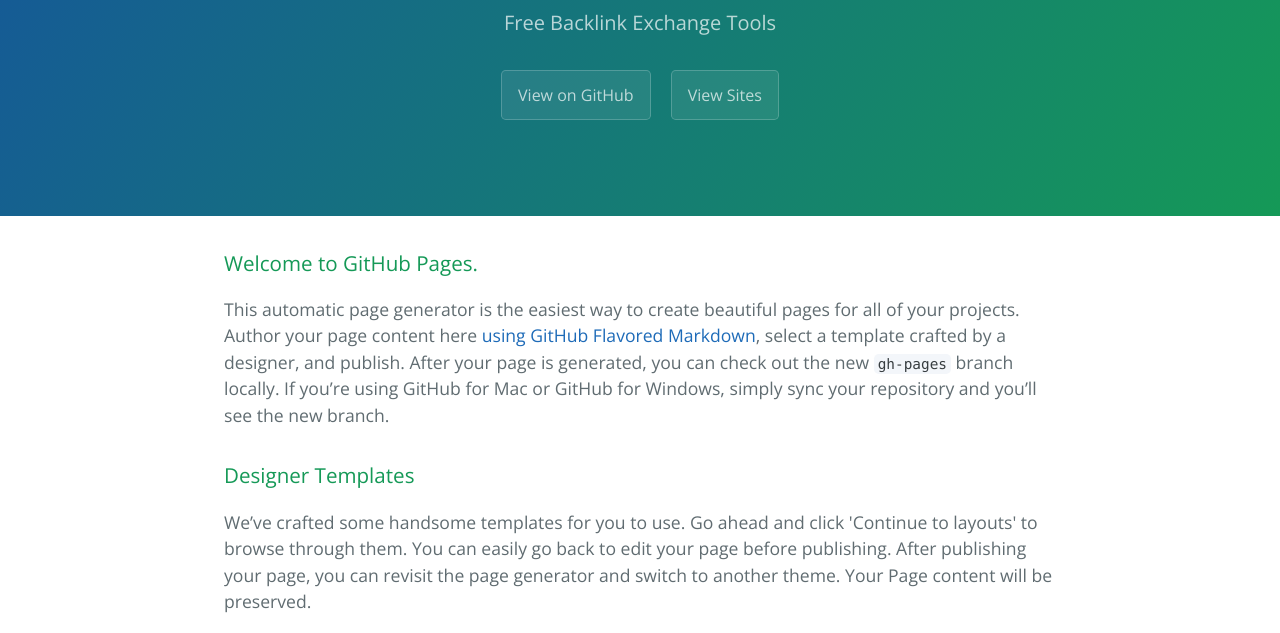
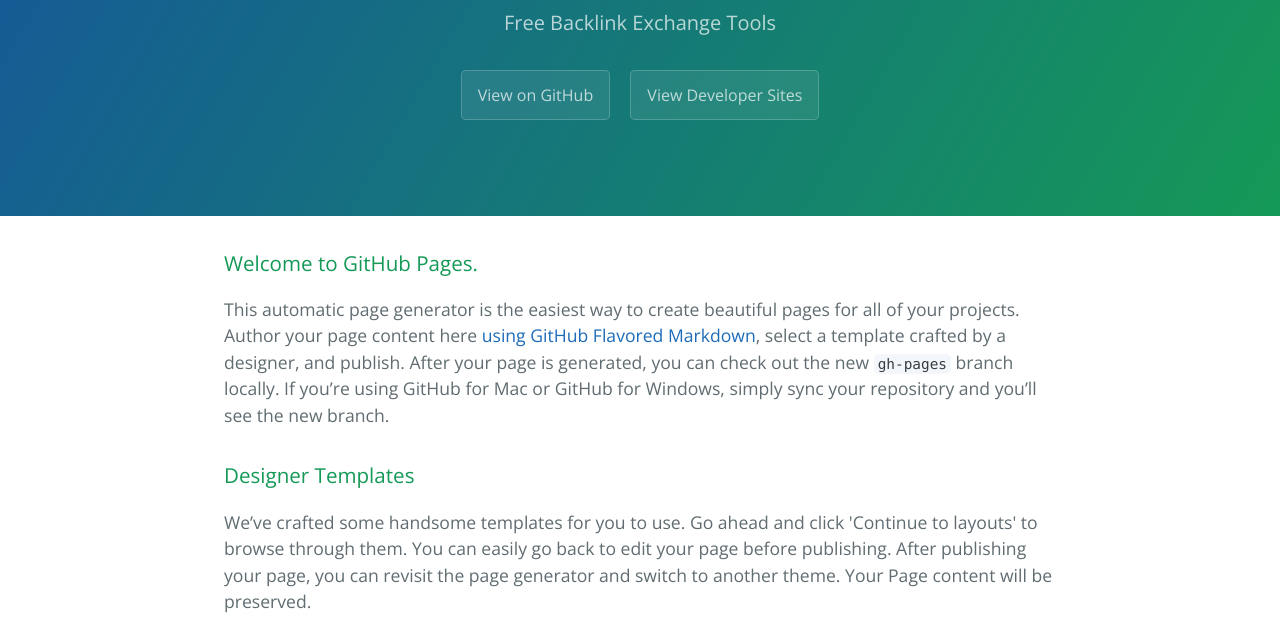
Before and after one commit to arokaja/BacklinkXchange, a plain HTML site: page index.html in a window 1280 px wide. Shown: the part 167-800 px from the top of the page. Drawn offline with nearby package versions, Linux system fonts and the light colour scheme.

Commit message:
Update index.html

```diff
--- a/index.html
+++ b/index.html
@@ -13,8 +13,8 @@
     <section class="page-header">
       <h1 class="project-name">BacklinkXchange</h1>
       <h2 class="project-tagline">Free Backlink Exchange Tools</h2>
-      <a href="https://github.com/penerus/backlinkxchange" class="btn">View on GitHub</a>
-      <a href="http://backlinkxchange.blogspot.com" class="btn">View Sites</a>
+      <a href="https://github.com/penerus/backlinkxchange" class="btn" title="View on GitHub">View on GitHub</a>
+      <a href="http://backlinkxchange.blogspot.com" class="btn" title="View Developer Sites">View Developer Sites</a>
     </section>
 
     <section class="main-content">
```
